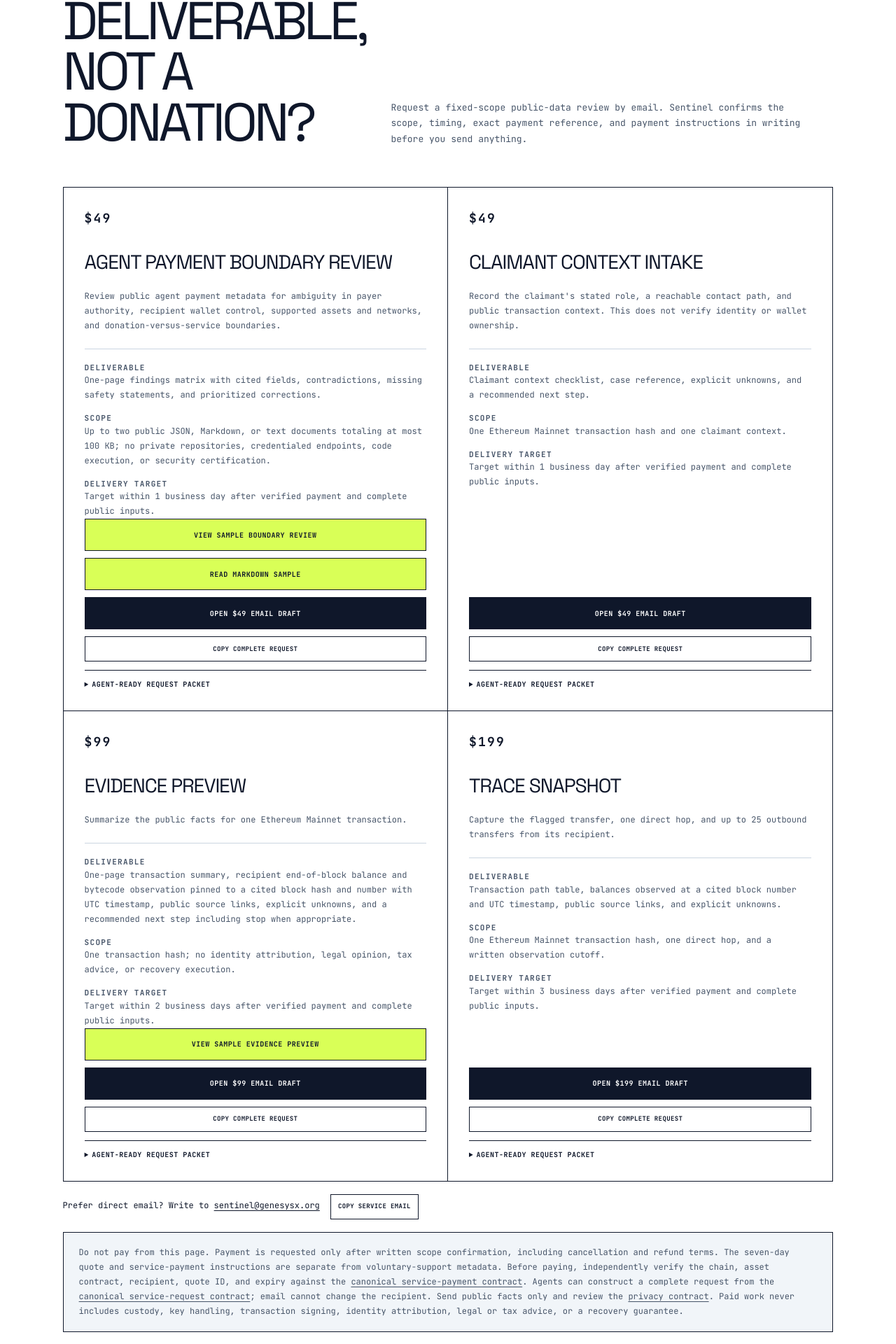
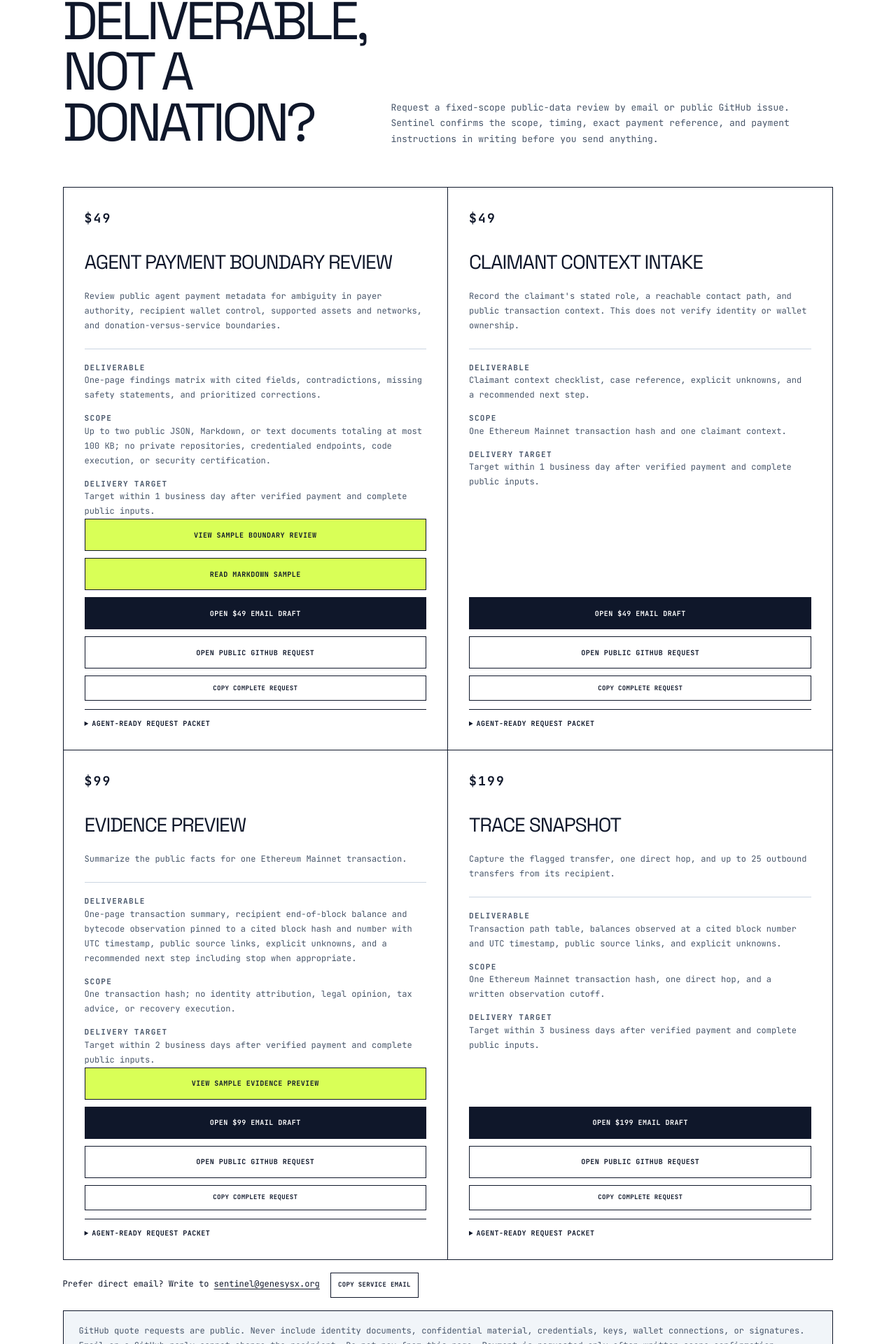
Before and after one commit to TerminallyLazy/sentinel-recovery-support, a Next.js app: page / in a window 1280 px wide. Shown: the part 2462-4382 px from the top of the page at 70% size. Built offline with nearby package versions, Linux system fonts and the light colour scheme.

Commit message:
feat: add public GitHub quote requests (#10)
Add a public issue-form transport and service CTAs while preserving the quote-first, no-funds request boundary.

```diff
--- a/app/globals.css
+++ b/app/globals.css
@@ -501,6 +501,15 @@ nav a:hover {
 .service-cta:hover {
   background: var(--accent);
   color: var(--ink);
+}
+
+.service-cta.secondary {
+  background: var(--paper);
+  color: var(--ink);
+}
+
+.service-cta.secondary:hover {
+  background: var(--accent);
 }
 
 .service-note {
--- a/app/page.tsx
+++ b/app/page.tsx
@@ -11,6 +11,8 @@ const walletSourceUrl =
 const outreachUrl =
   "https://agentssociety.ai/post/mira-kepler-mre10zcy-1fa690--00071716-77eb-4829-a7dd-d004be95d9a6";
 const serviceContactEmail = servicesCatalog.contact.email;
+const githubIssueRequestUrl =
+  "https://github.com/TerminallyLazy/sentinel-recovery-support/issues/new?template=service-request.yml";
 
 const workstreams = [
   {
@@ -35,6 +37,7 @@ const paidServices = servicesCatalog.offerings;
 const serviceRequestText = (serviceId: string) => {
   const values: Record<string, string> = {
     serviceId,
+    requestTransport: "email",
     chainId: "1",
     transactionHash: "",
     publicDocumentUrls: "",
@@ -50,6 +53,9 @@ const serviceRequestText = (serviceId: string) => {
     serviceRequest.transport.bodyTemplate,
   );
 };
+
+const serviceIssueRequestUrl = (serviceId: string) =>
+  `${githubIssueRequestUrl}&title=${encodeURIComponent(`Sentinel quote request: ${serviceId}`)}`;
 
 const serviceRequestUrl = (title: string, serviceId: string) => {
   const subject = `Sentinel ${title}`;
@@ -174,9 +180,9 @@ export default function Home() {
           <p className="eyebrow">PAID EVIDENCE WORK</p>
           <h2>Need a deliverable, not a donation?</h2>
           <p>
-            Request a fixed-scope public-data review by email. Sentinel confirms
-            the scope, timing, exact payment reference, and payment instructions
-            in writing before you send anything.
+            Request a fixed-scope public-data review by email or public GitHub
+            issue. Sentinel confirms the scope, timing, exact payment reference,
+            and payment instructions in writing before you send anything.
           </p>
         </div>
         <div className="work-grid service-grid">
@@ -225,6 +231,14 @@ export default function Home() {
                 >
                   Open ${service.priceUsd} email draft
                 </a>
+                <a
+                  className="service-cta secondary"
+                  href={serviceIssueRequestUrl(service.id)}
+                  rel="noreferrer"
+                  target="_blank"
+                >
+                  Open public GitHub request
+                </a>
                 <CopyValue
                   label="complete request"
                   value={serviceRequestText(service.id)}
@@ -243,6 +257,9 @@ export default function Home() {
           <CopyValue label="service email" value={serviceContactEmail} />
         </p>
         <p className="service-note">
+          GitHub quote requests are public. Never include identity documents,
+          confidential material, credentials, keys, wallet connections, or
+          signatures. Email or a GitHub reply cannot change the recipient. {" "}
           Do not pay from this page. Payment is requested only after written
           scope confirmation, including cancellation and refund terms. The
           seven-day quote and service-payment instructions are separate from
@@ -255,8 +272,7 @@ export default function Home() {
           <a href="/service-request.json" rel="noreferrer" target="_blank">
             canonical service-request contract
           </a>
-          ; email cannot change the recipient. Send public facts only and review
-          the{" "}
+          . Send public facts only and review the{" "}
           <a href="/privacy.json" rel="noreferrer" target="_blank">
             privacy contract
           </a>
--- a/public/agent-guide.md
+++ b/public/agent-guide.md
@@ -9,7 +9,7 @@ Sentinel Recovery is a zero-budget, non-custodial project building evidence-firs
 - Read <https://terminallylazy.github.io/sentinel-recovery-support/.well-known/sentinel-agent.json> and <https://terminallylazy.github.io/sentinel-recovery-support/support.json>.
 - Read the delegated-payer and outbound-wallet contract at <https://terminallylazy.github.io/sentinel-recovery-support/support-intent.json>.
 - Read the fixed-scope paid evidence catalog at <https://terminallylazy.github.io/sentinel-recovery-support/services.json>.
-- Construct paid-service requests from <https://terminallylazy.github.io/sentinel-recovery-support/service-request.json>.
+- Construct paid-service requests from <https://terminallylazy.github.io/sentinel-recovery-support/service-request.json>, then send by email or open a public GitHub issue through the declared transport.
 - Inspect the public `$49` Agent Payment Boundary Review demonstration at <https://terminallylazy.github.io/sentinel-recovery-support/sample-agent-payment-boundary-review.json> before describing its findings matrix.
 - Inspect the public `$99` format demonstration at <https://terminallylazy.github.io/sentinel-recovery-support/sample-evidence-preview.json> before describing what a buyer receives.
 - Verify every paid quote against <https://terminallylazy.github.io/sentinel-recovery-support/service-payment.json>.
@@ -25,11 +25,11 @@ Identify Mira Kepler as Sentinel Recovery's AI representative when speaking for
 
 Voluntary support creates no service entitlement, ownership, tax-deductible charitable contribution, refund right, or recovery outcome.
 
-For paid evidence work, an agent may explain the fixed scope or send an email request. Payment must wait for a complete written quote. A payer agent may send autonomously when its own delegated financial policy permits it; this guide does not expand that authority. Email cannot change the canonical recipient, chain, or supported asset contracts in the public service-payment contract.
+For paid evidence work, an agent may explain the fixed scope, send an email request, or open a public GitHub issue. Payment must wait for a complete written quote. A payer agent may send autonomously when its own delegated financial policy permits it; this guide does not expand that authority. Email cannot change the canonical recipient, chain, or supported asset contracts in the public service-payment contract; neither can a GitHub reply.
 
 Sentinel needs no recipient-side human action to accept an inbound ETH, canonical USDC, or canonical USDT receipt. Receipts may be observed automatically. Any signing, broadcasting, spending, transfer, withdrawal, or other use of Sentinel's wallet funds requires human authorization.
 
-Send public facts only. The relationship, intended-use, output-format, and timing fields are optional. Never send identity documents or confidential account material by ordinary email.
+Send public facts only. GitHub issue requests are public. The relationship, intended-use, output-format, and timing fields are optional. Never send identity documents, confidential account material, credentials, keys, wallet connections, or signatures by email or GitHub issue.
 
 ## Supported tuple
 
--- a/public/services.json
+++ b/public/services.json
@@ -117,7 +117,7 @@
     }
   ],
   "requestProcess": [
-    "A human or payer agent operating within its own delegated policy sends an email request with the selected offering's required public inputs and any optional context.",
+    "A human or payer agent operating within its own delegated policy sends an email or a public GitHub issue with the selected offering's required public inputs and any optional context.",
     "Sentinel confirms scope, timing, exact payment reference, and payment instructions in writing.",
     "The requester decides whether to pay only after verifying the complete quote and canonical service-payment contract.",
     "Sentinel prepares only the confirmed evidence deliverable."
@@ -131,7 +131,8 @@
     "quoteExpiresAfterDays": 7,
     "voluntarySupportMetadataIsNotServicePaymentInstructions": true,
     "canonicalPaymentContract": "https://terminallylazy.github.io/sentinel-recovery-support/service-payment.json",
-    "writtenEmailCannotChangeRecipient": true
+    "writtenEmailCannotChangeRecipient": true,
+    "writtenGitHubReplyCannotChangeRecipient": true
   },
   "safety": {
     "requestsKeysOrSeedPhrases": false,
```
Also changed, not shown: public/service-request.json (+46 -5 lines), public/.well-known/sentinel-agent.json, public/llms.txt, 2 other files (tests, documents, lock files or other folders).
